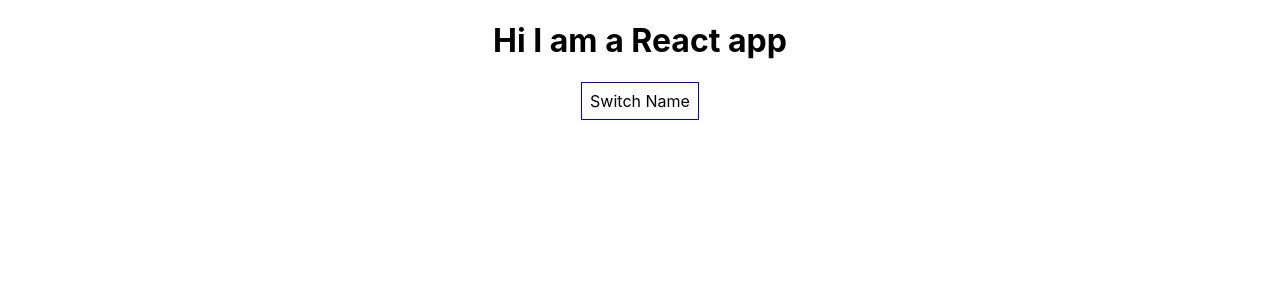
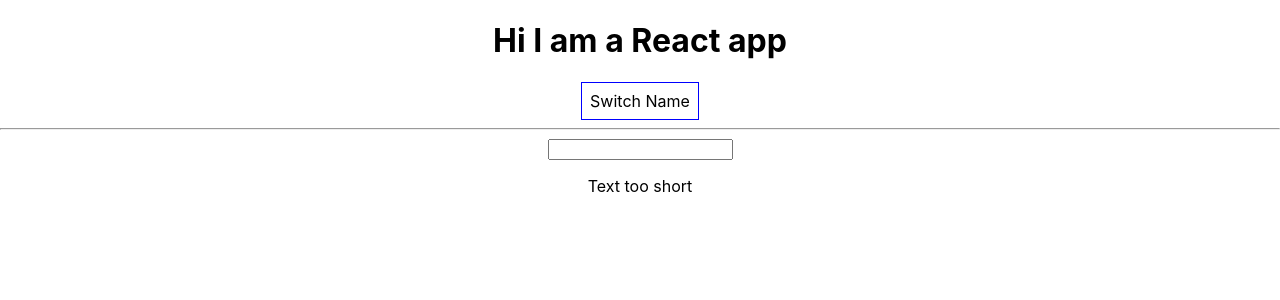
Before and after one commit to koradon/react-complete-guide, a React (Create React App) app: page / in a window 1280 px wide. Shown: the top 300 px of the page. Built offline with nearby package versions, Linux system fonts and the light colour scheme.

Commit message:
Assignment 2

```diff
--- a/src/App.js
+++ b/src/App.js
@@ -1,6 +1,9 @@
 import React, { Component } from "react";
 import "./App.css";
 import Person from "./Person/Person";
+
+import Validation from "./Validation/Validation";
+import Char from "./Char/Char";
 
 class App extends Component {
   state = {
@@ -9,7 +12,8 @@
       { id: "fghs", name: "Manu", age: 29 },
       { id: "jnoi", name: "Stephanie", age: 26 }
     ],
-    showPersons: false
+    showPersons: false,
+    userInput: ""
   };
 
   deletePersonHandler = personIndex => {
@@ -36,6 +40,17 @@
   togglePersonsHandler = () => {
     const doesShow = this.state.showPersons;
     this.setState({ showPersons: !doesShow });
+  };
+
+  inputChangedHandler = event => {
+    this.setState({ userInput: event.target.value });
+  };
+
+  deleteCharHandler = index => {
+    const text = this.state.userInput.split("");
+    text.splice(index, 1);
+    const updatedText = text.join("");
+    this.setState({ userInput: updatedText });
   };
 
   render() {
@@ -67,6 +82,16 @@
       );
     }
 
+    const charList = this.state.userInput.split("").map((ch, index) => {
+      return (
+        <Char
+          character={ch}
+          key={index}
+          clicked={() => this.deleteCharHandler(index)}
+        />
+      );
+    });
+
     return (
       <div className="App">
         <h1>Hi I am a React app</h1>
@@ -74,6 +99,16 @@
           Switch Name
         </button>
         {persons}
+
+        <hr />
+        <input
+          type="text"
+          onChange={this.inputChangedHandler}
+          value={this.userInput}
+        />
+        <p>{this.state.userInput}</p>
+        <Validation inputLength={this.state.userInput.length} />
+        {charList}
       </div>
     );
   }
--- /dev/null
+++ b/src/Char/Char.js
@@ -0,0 +1,19 @@
+import React from "react";
+
+const char = props => {
+  const style = {
+    display: "inline-block",
+    padding: "16px",
+    margin: "16px",
+    border: "1px solid black",
+    textAlign: "center"
+  };
+
+  return (
+    <div style={style} onClick={props.clicked}>
+      {props.character}
+    </div>
+  );
+};
+
+export default char;
--- /dev/null
+++ b/src/Validation/Validation.js
@@ -0,0 +1,17 @@
+import React from "react";
+
+const validation = props => {
+  let validationMessage = "Text long enough";
+
+  if (props.inputLength <= 5) {
+    validationMessage = "Text too short";
+  }
+
+  return (
+    <div>
+      <p>{validationMessage}</p>
+    </div>
+  );
+};
+
+export default validation;
```
